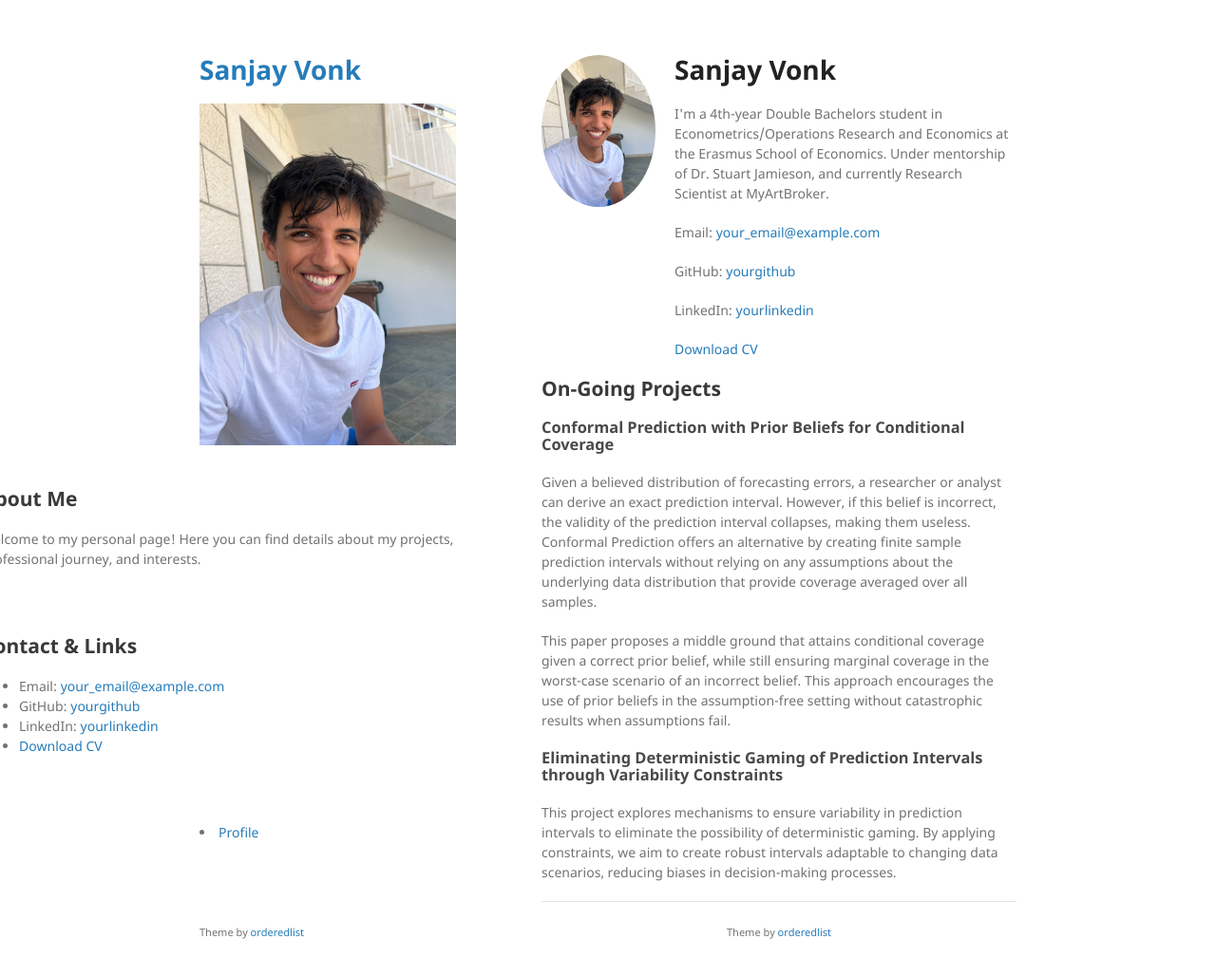
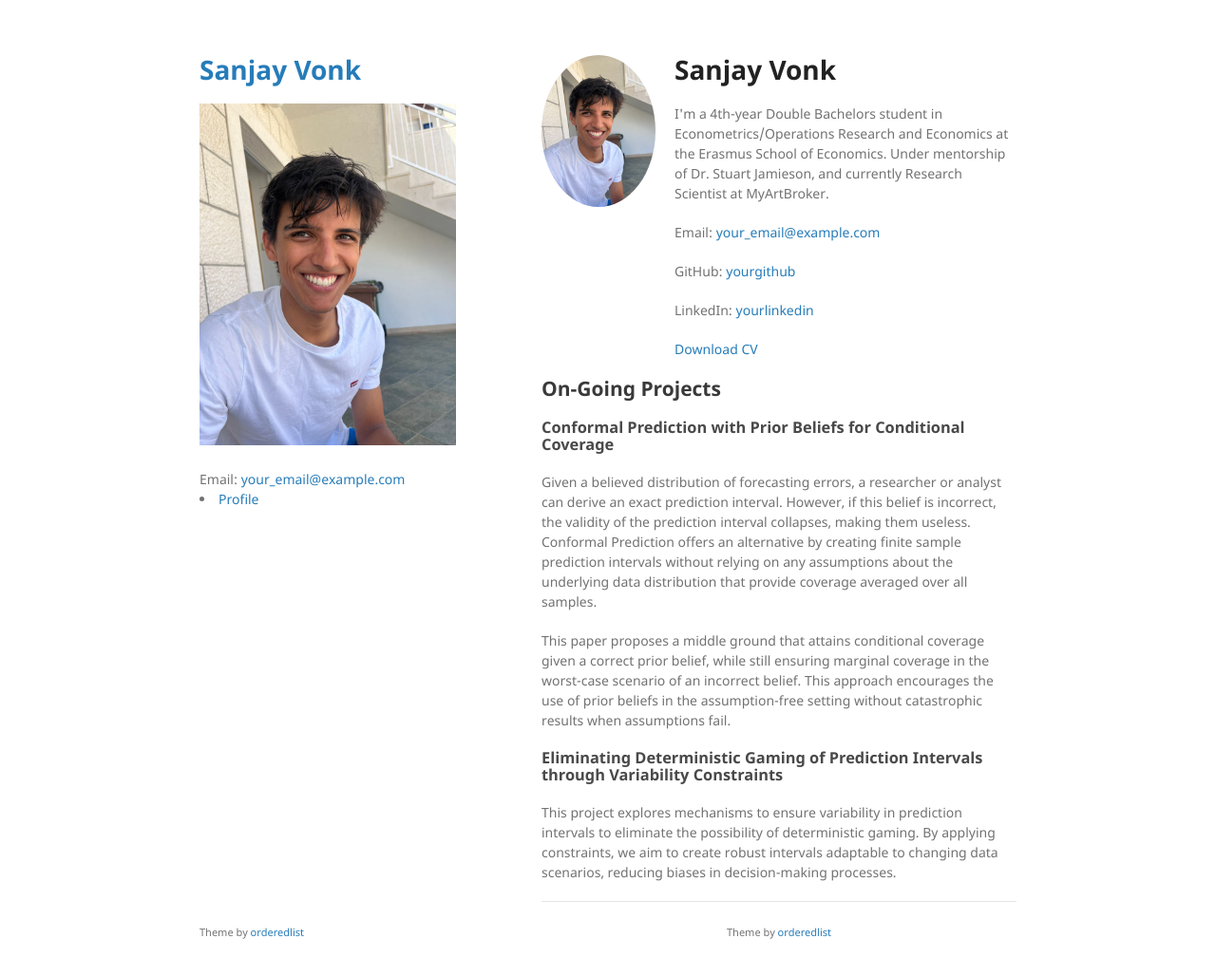
Before and after one commit to sanjayvonk/sanjayvonk.github.io, a Jekyll site: the page built from index.md, in a window 1280 px wide and 1061 px high. Shown: the top 1028 px of the window at 95% size. Built offline with Jekyll 4.4.1, drawn with Linux system fonts in a browser that asks for light colours; the repository's description, which GitHub fills in, is left out.

Commit message:
Update default.html

```diff
--- a/_layouts/default.html
+++ b/_layouts/default.html
@@ -17,7 +17,7 @@
         <h1><a href="{{ "/" | absolute_url }}">{{ site.title | default: site.github.repository_name }}</a></h1>
 
         {% if site.logo %}
-          <img src="{{site.logo | relative_url}}" alt="Logo" style="margin-bottom: 20px;" />
+          <img src="{{site.logo | relative_url}}" alt="Logo" />
         {% endif %}
 
         <p>{{ site.description | default: site.github.project_tagline }}</p>
@@ -26,20 +26,9 @@
         <p class="view"><a href="{{ site.github.repository_url }}">View the Project on GitHub <small>{{ site.github.repository_nwo }}</small></a></p>
         {% endif %}
 
-        <section>
-          <h2>About Me</h2>
-          <p>Welcome to my personal page! Here you can find details about my projects, professional journey, and interests.</p>
-        </section>
-
-        <section>
-          <h2>Contact & Links</h2>
-          <ul>
-            <li>Email: <a href="mailto:your_email@example.com">your_email@example.com</a></li>
-            <li>GitHub: <a href="https://github.com/yourgithub">yourgithub</a></li>
-            <li>LinkedIn: <a href="https://linkedin.com/in/yourlinkedin">yourlinkedin</a></li>
-            <li><a href="/cv.pdf">Download CV</a></li>
-          </ul>
-        </section>
+        <!-- {% if site.github.is_user_page %}
+        <p class="view"><a href="{{ site.github.owner_url }}">View My GitHub Profile</a></p>
+        {% endif %} -->
 
         {% if site.show_downloads %}
         <ul class="downloads">
```
Also changed, not shown: other parts of _layouts/default.html (+2 -0 lines).
